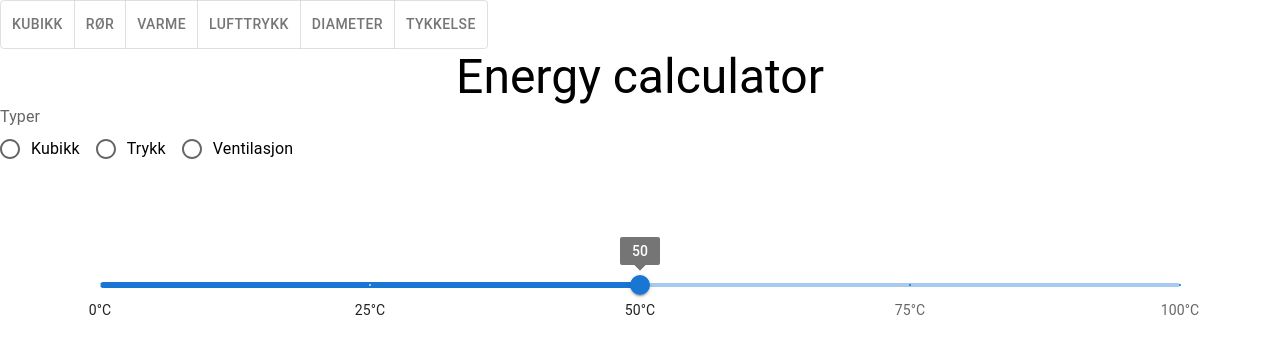
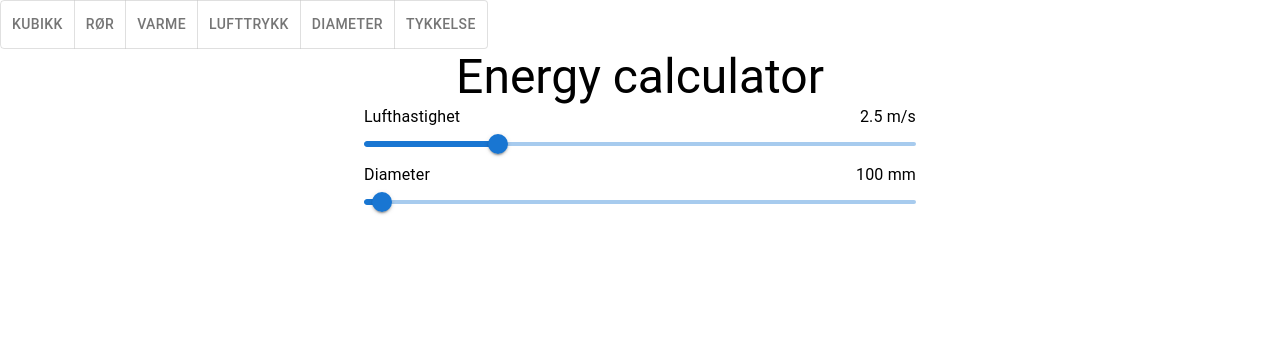
Before and after one commit to davemarong/energy_calc, a React (Create React App) app: page / in a window 1280 px wide. Shown: the top 354 px of the page. Built offline with nearby package versions, Linux system fonts and the light colour scheme.

Commit message:
Add global formulaValues state

```diff
--- a/src/App.js
+++ b/src/App.js
@@ -1,19 +1,39 @@
 // IMPORT
 
+// React
+import { useState } from "react";
 // Components
 import { Filters } from "./components/Filters/Filters";
 import { Header } from "./components/Header/Header";
 import { Nav } from "./components/Nav/Nav";
-import { SliderMui } from "./components/Slider/SliderMui";
+import { SliderContainer } from "./components/Slider/SliderContainer";
+
+// Data
+import { sliderData } from "./data/Data";
 
 function App() {
+  // State
+  const [formulaValues, setFormulaValues] = useState({
+    lufthastighet: 2.5,
+    diameter: 100,
+  });
+  const [lufthastighet, setLufthastighet] = useState(2.7);
+  const [diameter, setDiameter] = useState();
+
+  // Data
+  // sliderData =
+
+  // Return
   return (
     <>
       <Nav />
       <Header h="h3">Energy calculator</Header>
-      <Filters />
-      <div style={{ margin: 100 }}></div>
-      <SliderMui />
+
+      <SliderContainer
+        sliderData={sliderData}
+        formulaValues={formulaValues}
+        setFormulaValues={setFormulaValues}
+      />
     </>
   );
 }
--- a/src/components/Filters/Filters.js
+++ b/src/components/Filters/Filters.js
@@ -16,7 +16,7 @@ import FormLabel from "@mui/material/FormLabel";
 // Data
 
 // Functional component
-export const Filters = () => {
+export const Filters = ({}) => {
   // State
 
   // Functions
--- /dev/null
+++ b/src/components/Slider/SliderContainer.js
@@ -0,0 +1,33 @@
+// IMPORT
+
+// React
+
+// Material UI
+
+// Components
+import { SliderMui } from "./SliderMui";
+// Utils
+
+// Data
+
+// Functional component
+export const SliderContainer = ({ sliderData, setFormulaValues }) => {
+  // State
+
+  // Functions
+
+  // Return
+  return (
+    <>
+      {sliderData.map((slider) => {
+        return (
+          <SliderMui
+            key={slider.label}
+            sliderData={slider}
+            setFormulaValues={setFormulaValues}
+          />
+        );
+      })}
+    </>
+  );
+};
--- a/src/components/Slider/SliderMui.js
+++ b/src/components/Slider/SliderMui.js
@@ -1,9 +1,13 @@
 // IMPORT
 
 // React
+import { useState } from "react";
 
 // Material UI
 import Slider from "@mui/material/Slider";
+import Typography from "@mui/material/Typography";
+import Grid from "@mui/material/Grid";
+import Container from "@mui/material/Container";
 
 // Components
 
@@ -12,45 +16,49 @@ import Slider from "@mui/material/Slider";
 // Data
 
 // Functional component
-export const SliderMui = () => {
+export const SliderMui = ({ sliderData, setFormulaValues }) => {
+  // Props
+  const { marks, step, min, max, label, metric, defaultValue, stateName } =
+    sliderData;
+
   // State
+  const [value, setValue] = useState(defaultValue);
 
   // Functions
+  const handleValue = (e, eValue) => {
+    setValue(eValue);
+  };
 
-  // Data
-  const marks = [
-    {
-      value: 0,
-      label: "0°C",
-    },
-    {
-      value: 25,
-      label: "25°C",
-    },
-
-    {
-      value: 50,
-      label: "50°C",
-    },
-    {
-      value: 75,
-      label: "75°C",
-    },
-    {
-      value: 100,
-      label: "100°C",
-    },
-  ];
-
+  const handleUpdateFormulaValue = (e, eValue) => {
+    setFormulaValues((prev) => {
+      return { ...prev, [stateName]: eValue };
+    });
+  };
   // Return
   return (
-    <div style={{ margin: 100 }}>
-      <Slider
-        defaultValue={50}
-        aria-label="Default"
-        marks={marks}
-        valueLabelDisplay="on"
-      />
-    </div>
+    <Container maxWidth="sm">
+      <Grid container direction="row">
+        <Grid container item justifyContent="space-between" direction="row">
+          <Typography>{label}</Typography>
+          <Typography>
+            {value} {metric}
+          </Typography>
+        </Grid>
+        <Grid item xs={12}>
+          <Slider
+            defaultValue={defaultValue}
+            aria-label="Default"
+            marks={marks}
+            min={min}
+            max={max}
+            step={step}
+            name="dude"
+            valueLabelDisplay="auto"
+            onChange={handleValue}
+            onChangeCommitted={handleUpdateFormulaValue}
+          />
+        </Grid>
+      </Grid>
+    </Container>
   );
 };
--- /dev/null
+++ b/src/data/Data.js
@@ -0,0 +1,20 @@
+export let sliderData = [
+  {
+    label: "Lufthastighet",
+    stateName: "lufthastighet",
+    metric: "m/s",
+    min: 0.1,
+    max: 10,
+    step: 0.1,
+    defaultValue: 2.5,
+  },
+  {
+    label: "Diameter",
+    stateName: "diameter",
+    metric: "mm",
+    min: 50,
+    max: 1600,
+    step: 50,
+    defaultValue: 100,
+  },
+];
```
